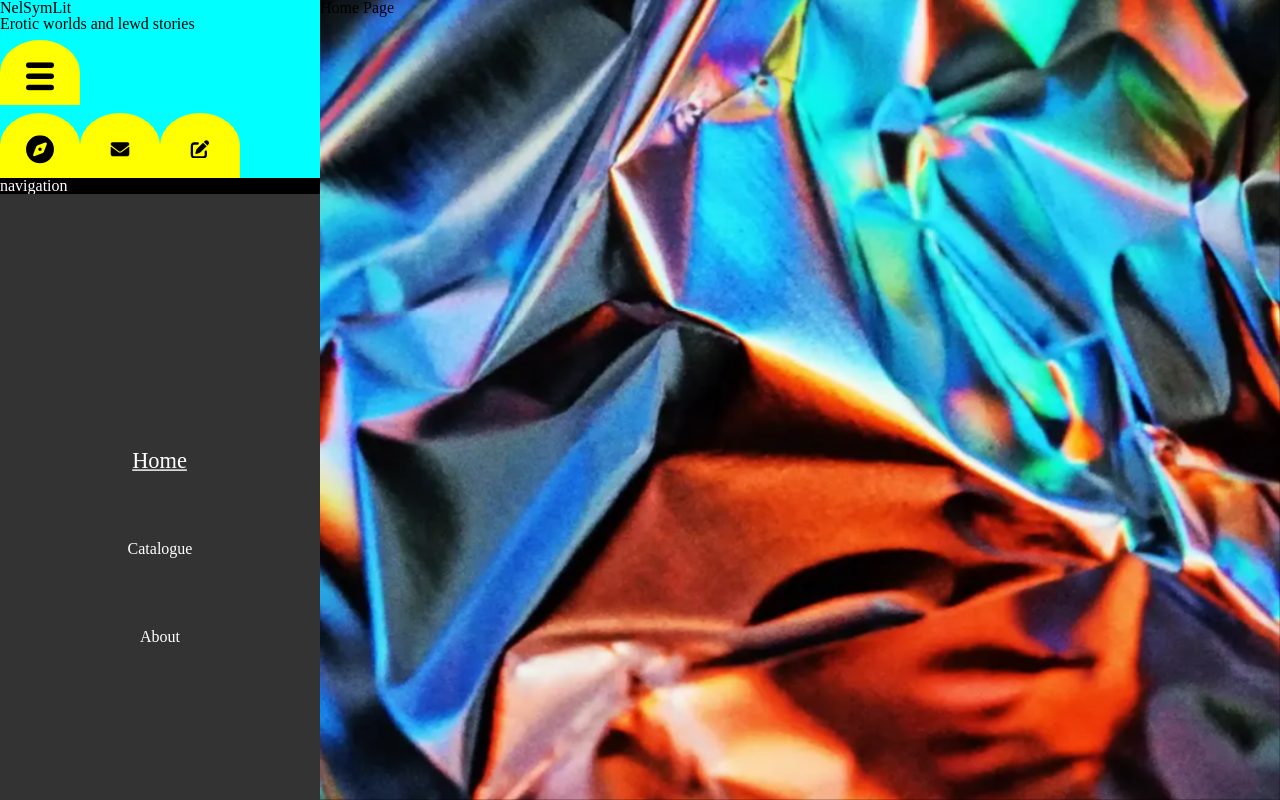
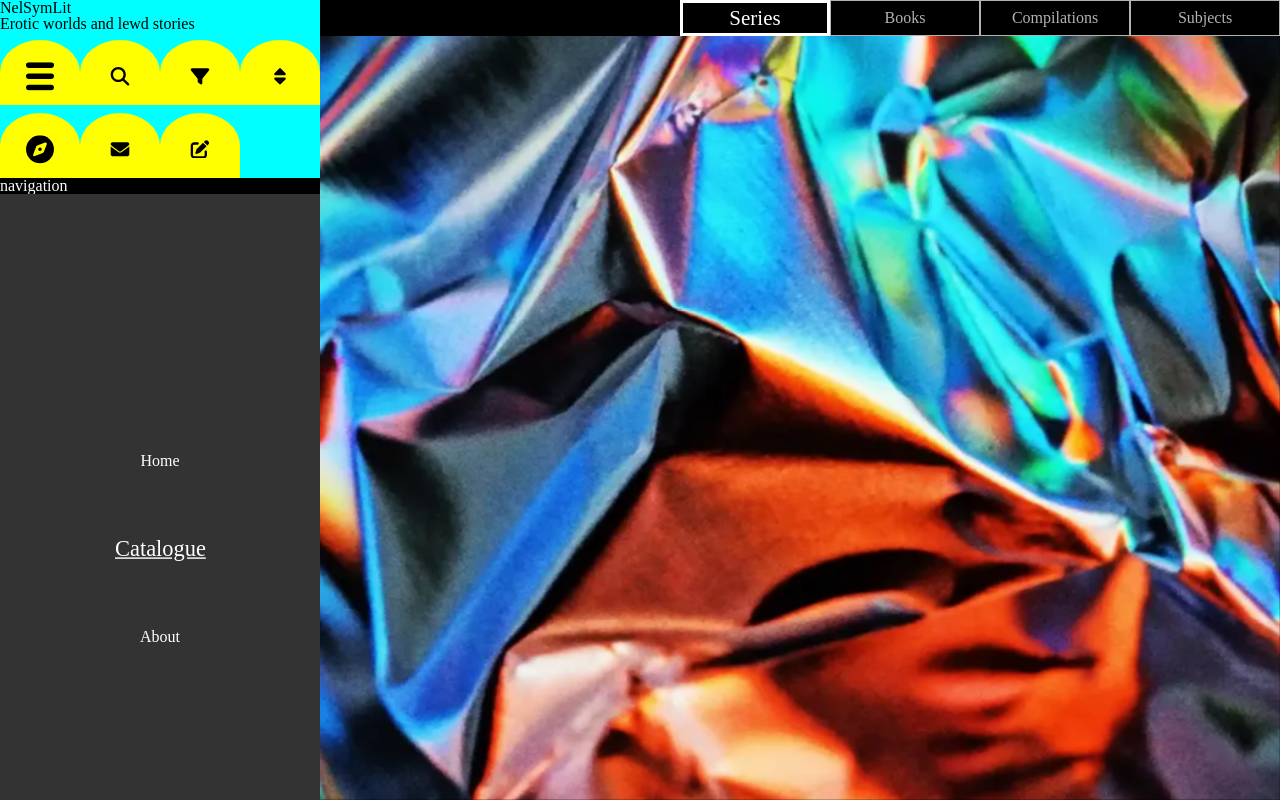
Before and after one commit to Driijko/wren, a Svelte app: page / in a window 1280 px wide. Built offline with nearby package versions, Linux system fonts and the light colour scheme.

Commit message:
SeriesDisplay.

```diff
--- a/src/components/2-pages/CataloguePage.svelte
+++ b/src/components/2-pages/CataloguePage.svelte
@@ -2,7 +2,7 @@
 <script>
   // IMPORTS --------------------------------------
   import CatalogueTypeSelectMenu
-  from "../4-structures/CatalogueTypeSelectMenu.svelte";
+  from "../4-structures/catalogue/CatalogueTypeSelectMenu.svelte";
 
 </script>
 
--- a/src/components/4-structures/CatalogueTypeSelectMenu.svelte
+++ /dev/null
@@ -1,31 +0,0 @@
-<!-- SCRIPTS /////////////////////////////////// -->
-<script>
-  // IMPORTS ------------------------------------
-  import CatalogueTypeSelectButton
-  from "../5-elements/catalogue/CatalogueTypeSelectButton.svelte";
-
-</script>
-
-<!-- MARKUP //////////////////////////////////// -->
-<menu>
-  <li>
-    <CatalogueTypeSelectButton type="series">
-      Series
-    </CatalogueTypeSelectButton>
-  </li>
-  <li>
-    <CatalogueTypeSelectButton type="books">
-      Books
-    </CatalogueTypeSelectButton>
-  </li>
-  <li>
-    <CatalogueTypeSelectButton type="compilations">
-      Compilations
-    </CatalogueTypeSelectButton>
-  </li>
-  <li>
-    <CatalogueTypeSelectButton type="subjects">
-      Subjects
-    </CatalogueTypeSelectButton>
-  </li>
-</menu>
--- /dev/null
+++ b/src/components/4-structures/catalogue/CatalogueTypeSelectMenu.svelte
@@ -0,0 +1,84 @@
+<!-- SCRIPTS /////////////////////////////////// -->
+<script>
+  // IMPORTS ------------------------------------
+  import CatalogueTypeSelectButton
+  from "../../5-elements/catalogue/CatalogueTypeSelectButton.svelte";
+
+</script>
+
+<!-- MARKUP //////////////////////////////////// -->
+<menu>
+  <li>
+    <CatalogueTypeSelectButton type="series">
+      Series
+    </CatalogueTypeSelectButton>
+  </li>
+  <li>
+    <CatalogueTypeSelectButton type="books">
+      Books
+    </CatalogueTypeSelectButton>
+  </li>
+  <li>
+    <CatalogueTypeSelectButton type="compilations">
+      Compilations
+    </CatalogueTypeSelectButton>
+  </li>
+  <li>
+    <CatalogueTypeSelectButton type="subjects">
+      Subjects
+    </CatalogueTypeSelectButton>
+  </li>
+</menu>
+
+<!-- STYLES ///////////////////////////////////// -->
+<style>
+menu {
+  display: flex;
+}
+menu :global(button) {
+  display: flex;
+  justify-content: center;
+  align-items: center;
+  background-color: black;
+  color: hsl(0, 0%, 70%);
+  border: 1px solid hsl(0, 0%, 70%);
+  width: 100%;
+  height: 100%;
+}
+menu :global(.current) {
+  /* background-color: hsl(0, 0%, 25%); */
+  border: 3px solid white;
+  color: white;
+  font-size: 21px;
+  /* color: black; */
+}
+
+/* PORTRAIT ------------------------------------------- */
+@media screen and (orientation: portrait) {
+menu {
+  flex-wrap: wrap;
+}
+li {
+  width: 50%;
+  height: calc(var(--hpx) * 0.06);
+}
+}
+
+@media screen and (orientation: portrait) and (min-width: 600px) {
+li {
+  width: 25%;
+}
+}
+
+/* LANDSCAPE --------------------------------------------- */
+@media screen and (orientation: landscape) {
+menu {
+  background-color: black;
+  justify-content: flex-end;
+  height: calc(var(--hpx) * 0.05);
+}
+li {
+  width: 150px;
+}
+}
+</style>
--- a/src/dynamic/catalogueDisplay.js
+++ b/src/dynamic/catalogueDisplay.js
@@ -3,3 +3,4 @@ import { series, books, tags } from "../static/catalogue";
 
 // STATE -----------------------------------------------
 export const catalogueType = writable("series");
+export const seriesDisplay = writable(series);
--- a/src/dynamic/currentPage.js
+++ b/src/dynamic/currentPage.js
@@ -1,7 +1,7 @@
 import { writable } from "svelte/store";
 
 // STATE ----------------------------------------
-export const currentPage = writable("home");
+export const currentPage = writable("catalogue");
 export const currentProduct = writable("");
 export const exiting = writable(false);
 const currentPageExit = {
```
Also changed, not shown: src/components/4-structures/catalogue/SeriesDisplay.svelte (added, +13 -0 lines).
